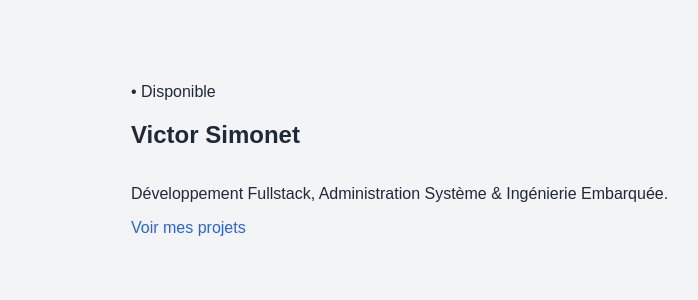
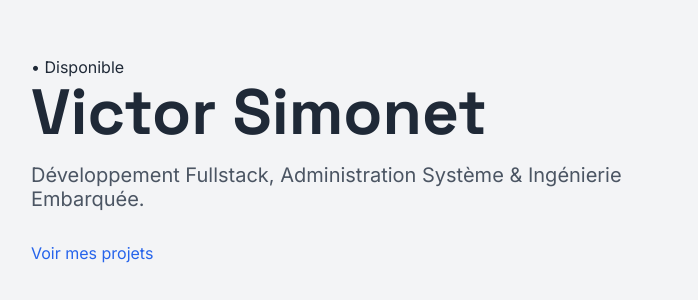
Before and after one commit to simonet4/VSPortfolio, a plain HTML site: page index.html in a window 1280 px wide. Shown: the part 240-540 px from the top of the page, without its empty margins (109-807 px from the left). Drawn offline with Linux system fonts and the light colour scheme.

Commit message:
Update fonts and layout styles for portfolio
Switched body font to 'Inter' and h1 to 'Space Grotesk' for improved typography. Increased container max-width and refined paragraph styling. Added Google Fonts link to index.html to support new fonts.

```diff
--- a/css/style.css
+++ b/css/style.css
@@ -2,7 +2,7 @@
 body {
     margin: 0;
     padding: 0;
-    font-family: sans-serif;
+    font-family: 'Inter', sans-serif;
     background-color: #f3f4f6;
     color: #1f2937;
 }
@@ -15,8 +15,23 @@ body {
     justify-content: center;
     align-items: flex-start;
     padding: 0 10%;
-    max-width: 800px;
+    max-width: 1000px;
     margin: 0 auto;
+}
+
+h1 {
+    font-family: 'Space Grotesk', sans-serif;
+    font-size: 4rem;
+    margin: 0;
+    line-height: 1.1;
+}
+
+p {
+    font-size: 1.25rem;
+    color: #4b5563;
+    margin-top: 1rem;
+    margin-bottom: 2rem;
+    max-width: 600px;
 }
 
 a {
--- a/index.html
+++ b/index.html
@@ -4,6 +4,9 @@
     <meta charset="UTF-8">
     <meta name="viewport" content="width=device-width, initial-scale=1.0">
     <title>Victor Simonet | Portfolio</title>
+
+    <link href="https://fonts.googleapis.com/css2?family=Inter:wght@400;600&family=Space+Grotesk:wght@700&display=swap" rel="stylesheet">
+
     <link rel="stylesheet" href="css/style.css">
 </head>
 <body>
```
